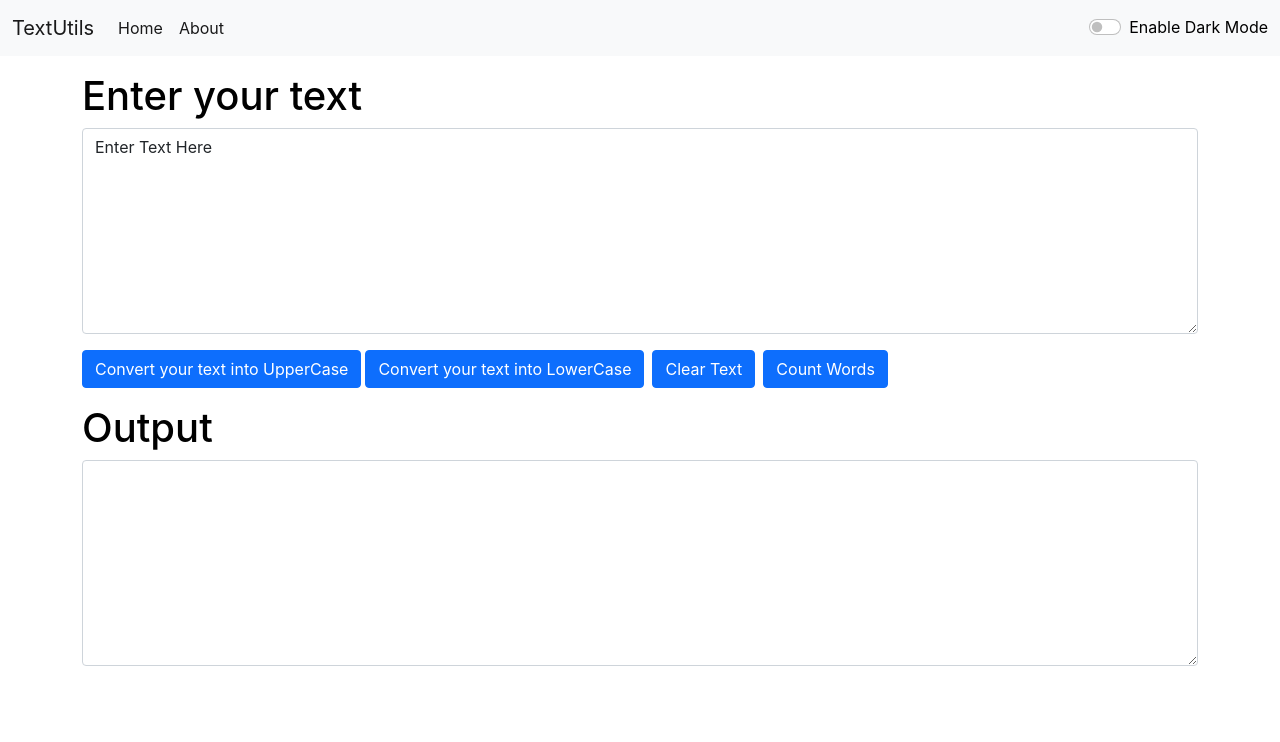
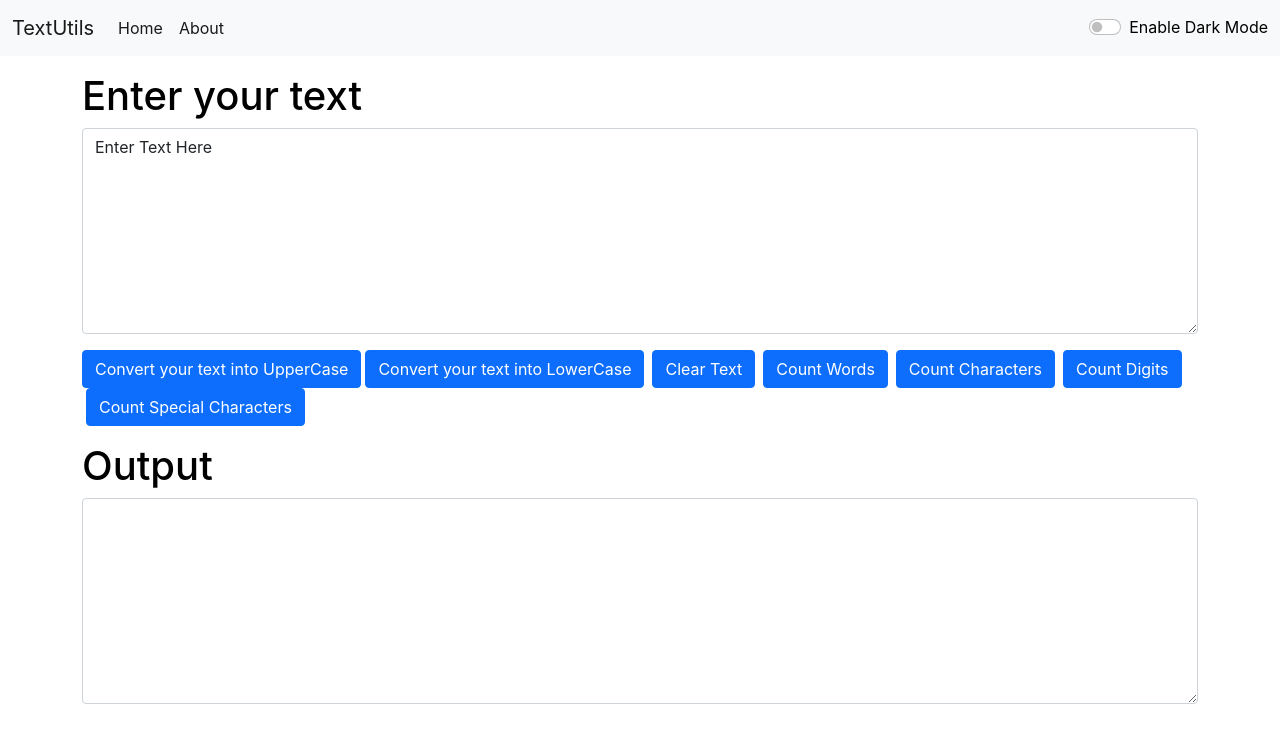
Before and after one commit to rohit-56/Text-Analyzer, a React (Create React App) app: page / in a window 1280 px wide. Shown: the top 742 px of the page. Built offline with nearby package versions, Linux system fonts and the light colour scheme.

Commit message:
Implement count characters function and button

```diff
--- a/src/Components/TextForm.js
+++ b/src/Components/TextForm.js
@@ -21,13 +21,17 @@ export default function TextForm(props) {
   const convertLowerCase=()=>{
     setOutputText(text.toLowerCase());
   }
+
+  const countCharacter=()=>{
+    setOutputText(`${text.length}`-`${text.split(" ").length}`+1);
+  }
   const [text, setText] = useState('Enter Text Here');
   const [outputText,setOutputText]=useState("");
 
 
   return (
     <>
-    <div className="container my-3" style={{color : props.textcolor, border:props.textcolor}}>
+    <div className="container my-3" style={{color : props.textcolor}}>
 
        <h1>Enter your text</h1>
        <div className="mb-3">
@@ -37,6 +41,9 @@ export default function TextForm(props) {
         <button className="btn btn-primary mx-1" onClick={convertLowerCase}>Convert your text into LowerCase</button>
         <button className="btn btn-primary mx-1" onClick={clearAll}>Clear Text</button>
         <button className="btn btn-primary mx-1" onClick={countWords}>Count Words</button>
+        <button className="btn btn-primary mx-1" onClick={countCharacter}>Count Characters</button>
+        <button className="btn btn-primary mx-1" onClick={countWords}>Count Digits</button>
+        <button className="btn btn-primary mx-1" onClick={countWords}>Count Special Characters</button>
     </div>
     <div className='container' style={{color:props.textcolor}}>
       <h1>Output</h1>
```
